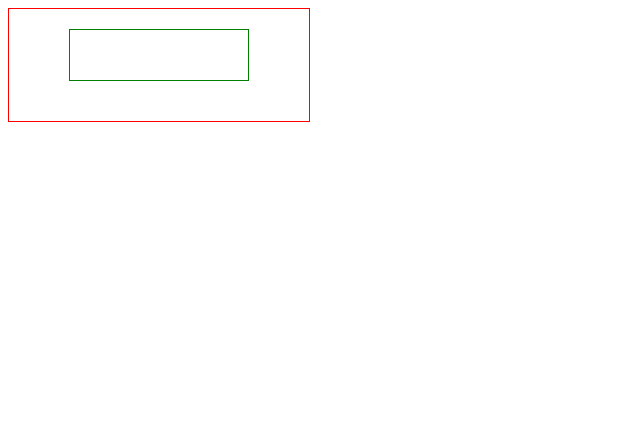
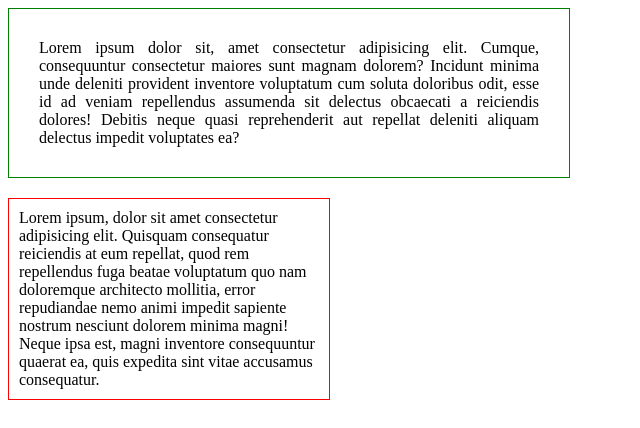
Before and after one commit to MakerAVGN/CSBase, a plain HTML site: page index.html in a window 1280 px wide. Shown: the whole page, without its empty margins (0-640 px from the left). Drawn offline with Linux system fonts and the light colour scheme.

Commit message:
Работа с отступами padding на CSS

```diff
--- a/index.html
+++ b/index.html
@@ -8,8 +8,9 @@
 </head>
 
 <body>
-<div id="parent">
-    <div id="child"></div>
+    <div class="elem1">Lorem ipsum dolor sit, amet consectetur adipisicing elit. Cumque, consequuntur consectetur maiores sunt magnam dolorem? Incidunt minima unde deleniti provident inventore voluptatum cum soluta doloribus odit, esse id ad veniam repellendus assumenda sit delectus obcaecati a reiciendis dolores! Debitis neque quasi reprehenderit aut repellat deleniti aliquam delectus impedit voluptates ea?</div>
+<div class="elem">
+    Lorem ipsum, dolor sit amet consectetur adipisicing elit. Quisquam consequatur reiciendis at eum repellat, quod rem repellendus fuga beatae voluptatum quo nam doloremque architecto mollitia, error repudiandae nemo animi impedit sapiente nostrum nesciunt dolorem minima magni! Neque ipsa est, magni inventore consequuntur quaerat ea, quis expedita sint vitae accusamus consequatur.
 </div>
 
 </div>
--- a/style.css
+++ b/style.css
@@ -1,12 +1,13 @@
-#parent {
+.elem{
     width: 300px;
     border: 1px solid red;
+    padding: 10px;
 }
 
-#child {
-    margin: 20px 60px 40px 60px;
-
-
-    height: 50px;
-    border: 1px solid green;
+.elem1{
+    width: 500px;
+        border: 1px solid green;
+        text-align: justify;
+        padding: 30px;
+        margin-bottom: 20px;
 }
```
